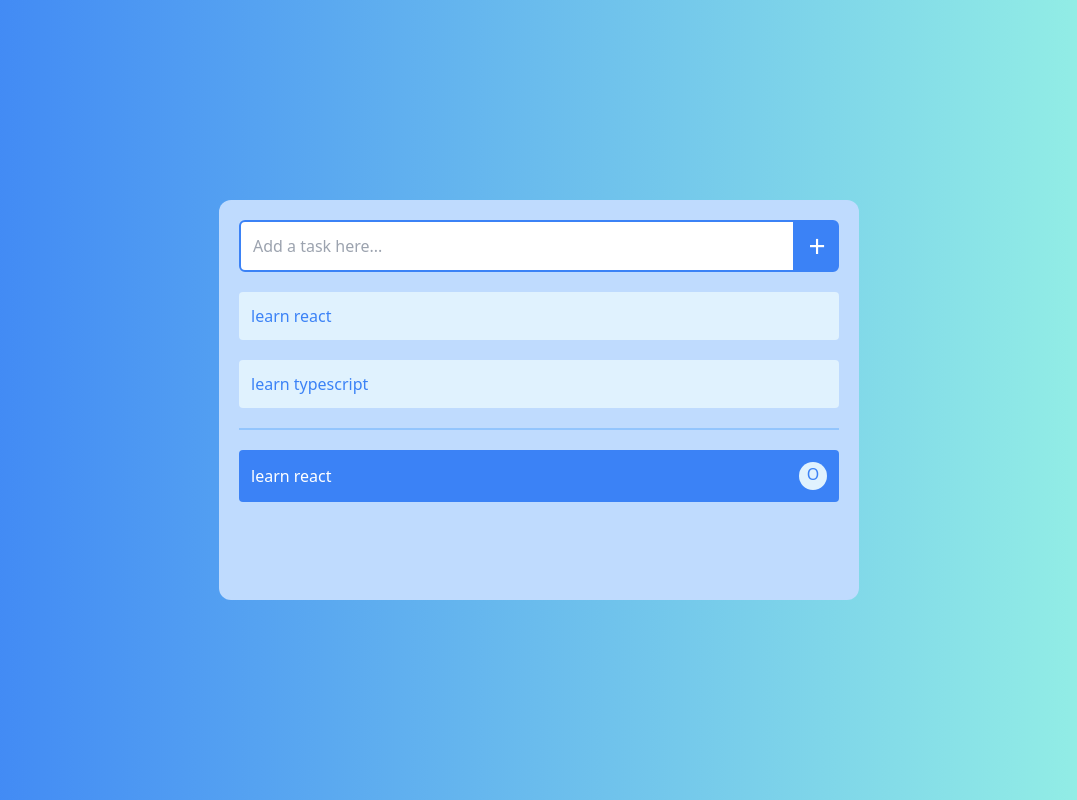
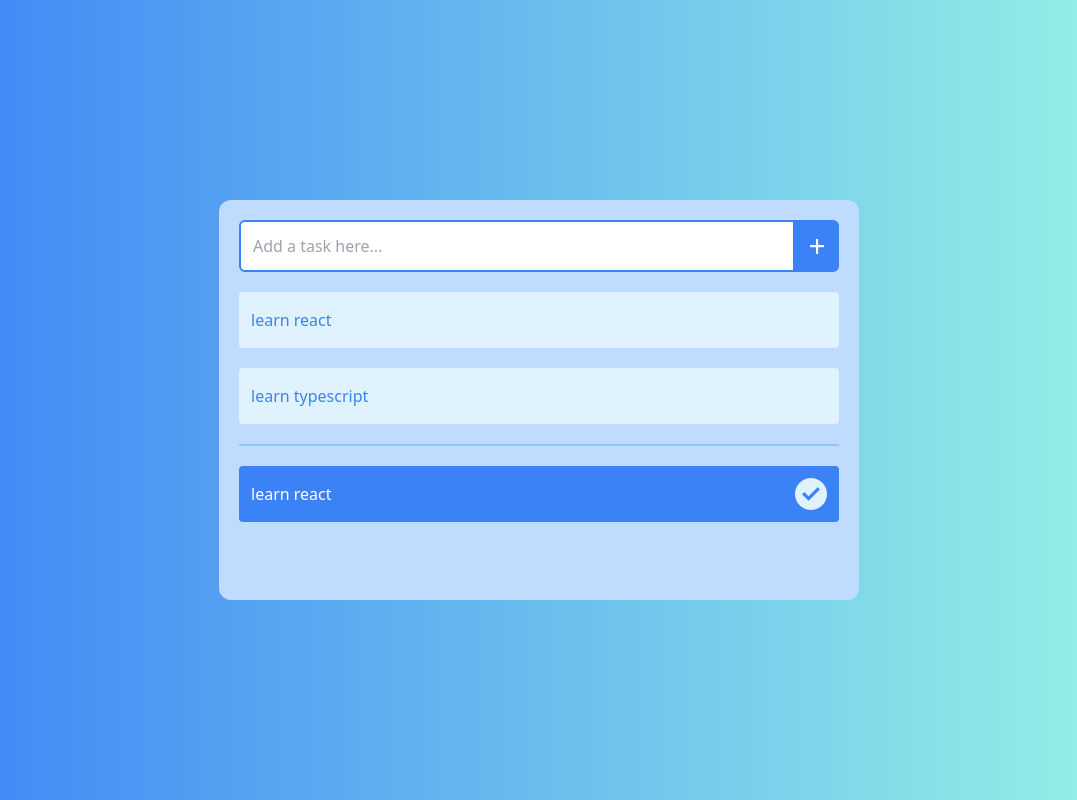
Before and after one commit to LeonardoSalvucci/react-tailwind-todo, a React (Vite) app: page / in a window 1280 px wide. Shown: the whole page, without its empty margins (101-1178 px from the left). Built offline with nearby package versions, Linux system fonts and the light colour scheme.

Commit message:
Add iconts to buttons

```diff
--- a/index.html
+++ b/index.html
@@ -3,6 +3,7 @@
   <head>
     <meta charset="UTF-8" />
     <link rel="icon" type="image/svg+xml" href="/vite.svg" />
+    <link rel="stylesheet" href="https://fonts.googleapis.com/css2?family=Material+Symbols+Outlined:opsz,wght,FILL,GRAD@20..48,100..700,0..1,-50..200" />
     <meta name="viewport" content="width=device-width, initial-scale=1.0" />
     <title>Vite + React</title>
   </head>
--- a/src/components/TaskButton.jsx
+++ b/src/components/TaskButton.jsx
@@ -1,10 +1,14 @@
-export default function ({ text }) {
+export default function ({ type }) {
   return (
     <button
       type="button"
-      className="bg-sky-200 rounded-full w-6 h-6 flex justify-center items-center transition hover:bg-sky-500 hover:scale-125"
+      className="p-1 bg-sky-200 rounded-full flex justify-center items-center transition hover:text-white hover:bg-sky-500 hover:scale-125 text-blue-500"
     >
-      {text}
+      {type === "done" ? (
+        <span className="material-symbols-outlined font-bold">done</span>
+      ) : (
+        <span className="material-symbols-outlined font-bold">close</span>
+      )}
     </button>
   );
 }
--- a/src/components/TaskItem.jsx
+++ b/src/components/TaskItem.jsx
@@ -10,13 +10,15 @@ export default function ({ task, done }) {
       <span className="flex-1">{task}</span>
       {!done && (
         <div className="opacity-0 group-hover:opacity-100 flex gap-2 transition-opacity">
-          <TaskButton text="+" />
-          <TaskButton text="x" />
+          <TaskButton type="done" />
+          <TaskButton />
         </div>
       )}
       {done && (
-        <div className="bg-sky-100 text-center rounded-full h-7 w-7 text-blue-500">
-          O
+        <div className="bg-sky-100 text-center rounded-full text-blue-500 flex justify-center items-center p-1">
+          <span className="text-blue-500 font-bold material-symbols-outlined">
+            done
+          </span>
         </div>
       )}
     </div>
```
